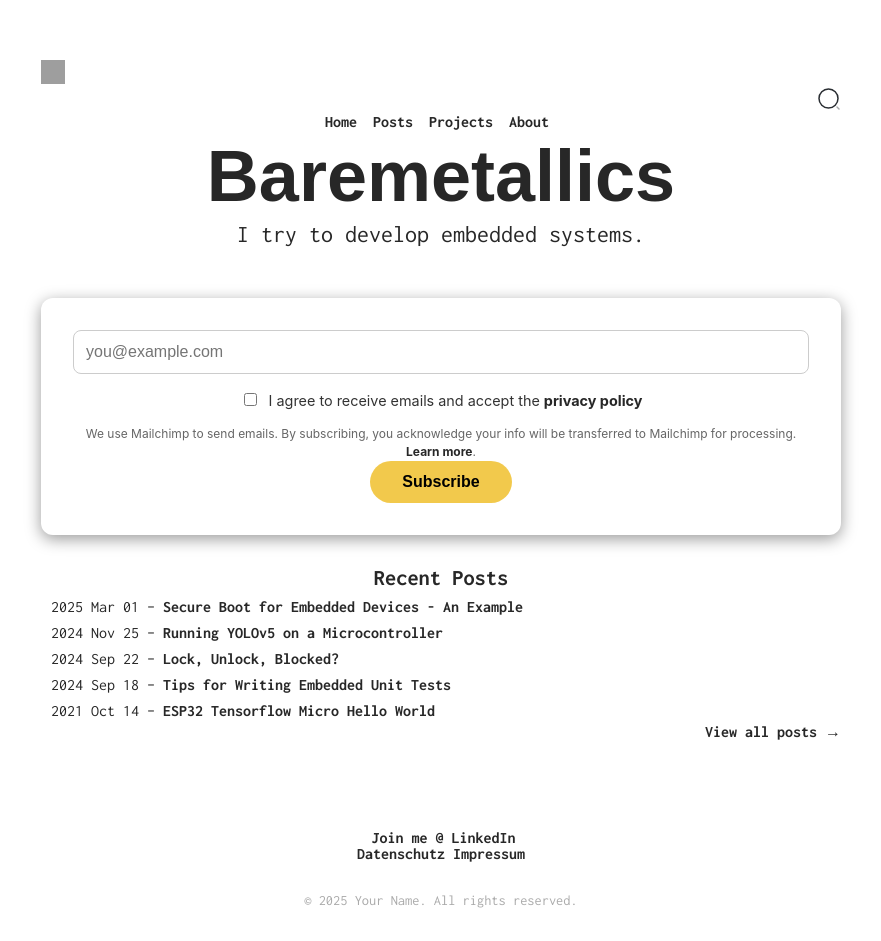
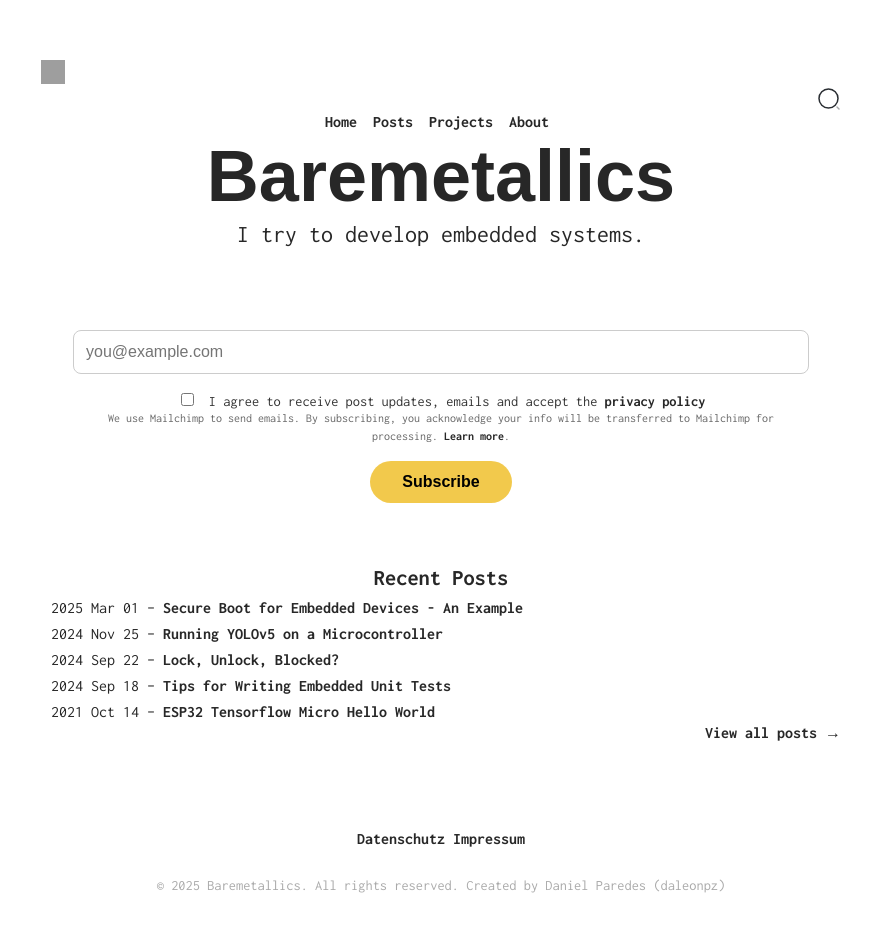
Before and after one commit to daleonpz/baremetallics, a Jekyll site: the page built from index.html, in a window 1280 px wide. Shown: the whole page, without its empty margins (199-1080 px from the left). Built offline with Jekyll 4.4.1, drawn with Linux system fonts in a browser that asks for light colours; grey boxes are pictures that could not be loaded.

Commit message:
improve style

```diff
--- a/_includes/subscription.html
+++ b/_includes/subscription.html
@@ -1,3 +1,4 @@
+<!-- Begin Mailchimp Signup Form -->
 <form id="mailchimp-form" action="https://baremetallics.us20.list-manage.com/subscribe/post" method="POST" onsubmit="return validateConsent();">
   <input type="hidden" name="u" value="45b440ac1dbfe13c8cd7fbe7f">
   <input type="hidden" name="id" value="0ef40b6f35">
@@ -18,7 +19,7 @@
   <div class="form-group checkbox-group">
     <label>
       <input type="checkbox" id="gdpr-consent" name="gdpr[66636]" value="Y" required>
-      I agree to receive emails and accept the <a href="/datenschutz" target="_blank">privacy policy</a>
+      I agree to receive post updates, emails and accept the <a href="/datenschutz" target="_blank">privacy policy</a>
     </label>
     <div id="consent-error" class="error" style="display:none;">You must agree to subscribe.</div>
   </div>
@@ -38,6 +39,7 @@
   <input type="hidden" name="mc_signupsource" value="hosted">
 </form>
 
+
 <script>
 function validateConsent() {
   const checkbox = document.getElementById('gdprConsent');
--- a/_layouts/default.html
+++ b/_layouts/default.html
@@ -45,19 +45,13 @@
         {{ content }}
     </div>
 
-<div class="header__social_media" align="middle">
-    <p>
-        {% include social_media.html %}
-    </p>
-</div>
-
     <div align=middle >
         <a href = "{{ site.url }}/datenschutz">Datenschutz</a>
         <a href = "{{ site.url }}/impressum">Impressum</a>
     </div>
 
 <footer>
-    &copy; 2025 Your Name. All rights reserved.
+    &copy; 2025 Baremetallics. All rights reserved. Created by Daniel Paredes (daleonpz)
   </footer>
 
 
--- a/_layouts/post.html
+++ b/_layouts/post.html
@@ -25,6 +25,12 @@ layout: default
         {{ content }}
     </div>
     <span style="display:block; height: 5px ;"></span>
+
+    <div class="header__subscription" align="middle">
+    <p>
+        {% include subscription.html %}
+    </p>
+  </div>
 
     <!--
     <hr>
--- a/assets/css/main.scss
+++ b/assets/css/main.scss
@@ -521,8 +521,8 @@ footer {
   padding: 2rem;
   border-radius: 12px;
   color: #333;
-  font-family: 'Inter', sans-serif;
-  box-shadow: 0 4px 16px rgba(0,0,0,0.4);
+  font-family: inherit;
+  box-shadow: none;
 }
 
 #mailchimp-form input[type="email"],
@@ -569,7 +569,7 @@ footer {
 .legal-small {
   font-size: 0.75rem;
   color: #666;
-  margin-top: 1rem;
+  margin-bottom: 1rem;
 }
 
 .required {
--- a/index.html
+++ b/index.html
@@ -15,6 +15,7 @@ layout: default
         {% include subscription.html %}
     </p>
 </div>
+
 
 <!-- Blog Posts Section -->
 <div class="blog">
--- a/programming/index.html
+++ b/programming/index.html
@@ -64,7 +64,3 @@ description: Embedded system posts
 </div>
 
 <hr>
-
-<div align="middle">
-        {% include social_media.html %}
-</div>
```
